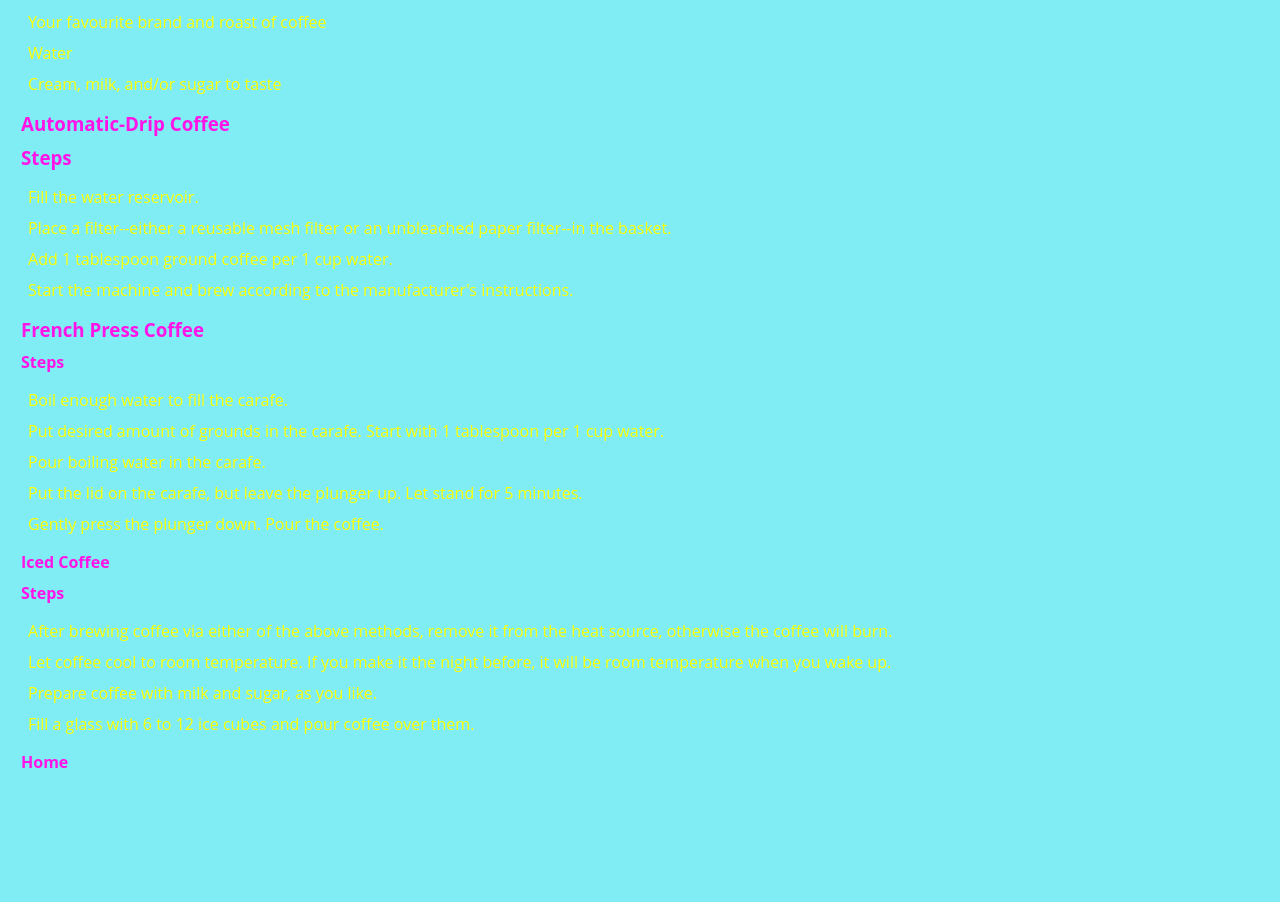
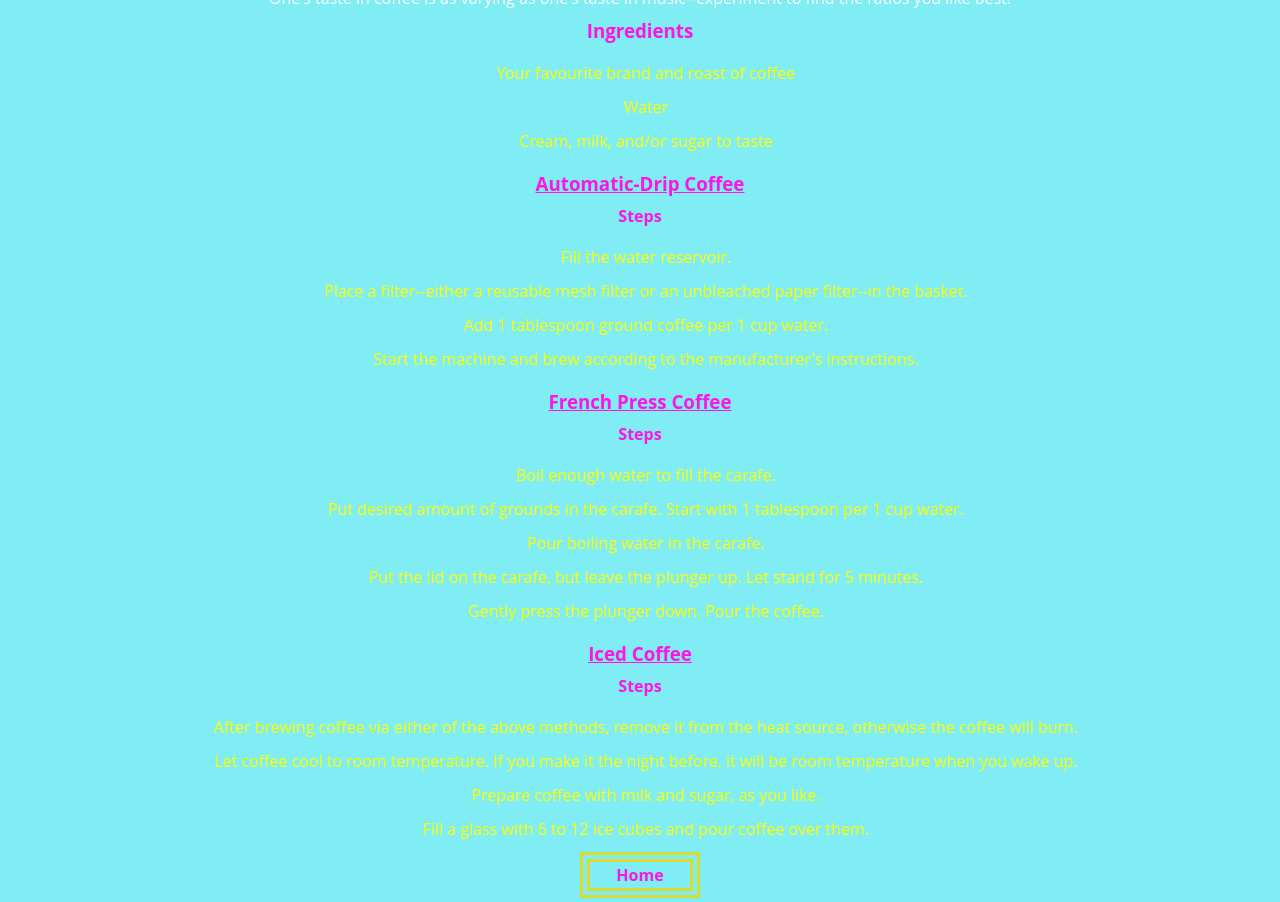
Before and after one commit to cehallenge/odin-recipes, a plain HTML site: page recipes/coffee.html in a window 1280 px wide. Shown: the part 697-1599 px from the top of the page. Before the commit the page ends 1481 px from the top, so only its background shows below. Drawn offline with Linux system fonts and the light colour scheme.

Commit message:
Format coffee types and emphasize home button
As a unique heading ("type"), coffee types now have unique emphasis
Home button also prettied up. Things are generally made centre.

```diff
--- a/css/index.css
+++ b/css/index.css
@@ -27,7 +27,7 @@ img {
     padding: 15px;
     margin: auto;
     width: 7em;
-    border-color: rgba(234, 216, 16, 0.276);
+    border-color: rgba(234, 216, 16, 0.857);
     border-width: 10px;
     border-style: double;
 }
@@ -39,7 +39,7 @@ img {
     font-stretch: auto;
     text-align: center;
     padding: 15px;
-    margin: auto;
+    margin: 1em auto;
     width: 10em;
     border-color: rgba(234, 216, 16, 0.194);
     border-width: 10px;
@@ -48,6 +48,11 @@ img {
 
 .subheading {
     color:rgb(255, 20, 232);
+    text-align: center;
+}
+
+.type-coffee {
+    text-decoration: underline;
 }
 
 div {
@@ -66,11 +71,15 @@ a {
     text-decoration: none;
     color: rgb(255, 20, 232);
     font-weight: bold;
-
+    text-align: center;
 }
 
 ol, ul, li {
     color: yellow;
+    text-align: center;
+    width: 900px;
+    margin: auto;
+    padding: 6px;
 }
 
 .recipe {
@@ -83,3 +92,11 @@ ol, ul, li {
     border-width: 4px;
     border-style: solid;
 }
+
+.home {
+    border-color: rgba(234, 216, 16, 0.857);
+    border-width: 10px;
+    border-style: double;
+    margin: auto;
+    width: 6em;
+}
--- a/recipes/coffee.html
+++ b/recipes/coffee.html
@@ -13,15 +13,15 @@
     <li>Water</li>
     <li>Cream, milk, and/or sugar to taste</li>
 </ul>
-<h3 class="subheading">Automatic-Drip Coffee</h3>
-<h3 class="subheading">Steps</h3>
+<h3 class="subheading type-coffee"">Automatic-Drip Coffee</h3>
+<h4 class="subheading">Steps</h4>
 <ol>
     <li>Fill the water reservoir.</li>
     <li>Place a filter--either a reusable mesh filter or an unbleached paper filter--in the basket.</li>
     <li>Add 1 tablespoon ground coffee per 1 cup water.</li>
     <li>Start the machine and brew according to the manufacturer's instructions.</li>
 </ol>
-<h3 class="subheading">French Press Coffee</h3>
+<h3 class="subheading type-coffee">French Press Coffee</h3>
 <h4 class="subheading">Steps</h4>
 <ol>
     <li>Boil enough water to fill the carafe.</li>
@@ -30,7 +30,7 @@
     <li>Put the lid on the carafe, but leave the plunger up. Let stand for 5 minutes.</li>
     <li>Gently press the plunger down. Pour the coffee.</li>
 </ol>
-<h4 class="subheading">Iced Coffee</h4>
+<h3 class="subheading type-coffee">Iced Coffee</h3>
 <h4 class="subheading">Steps</h4>
 <ol>
     <li>After brewing coffee via either of the above methods, remove it from the heat source, otherwise the coffee will burn.</li>
```
